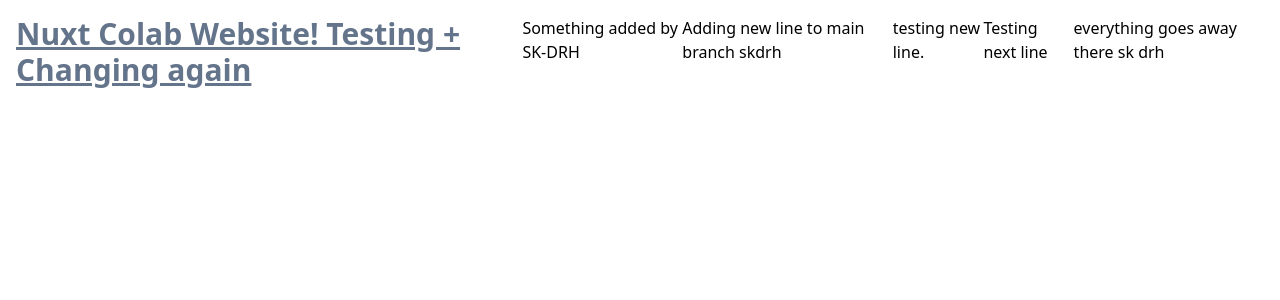
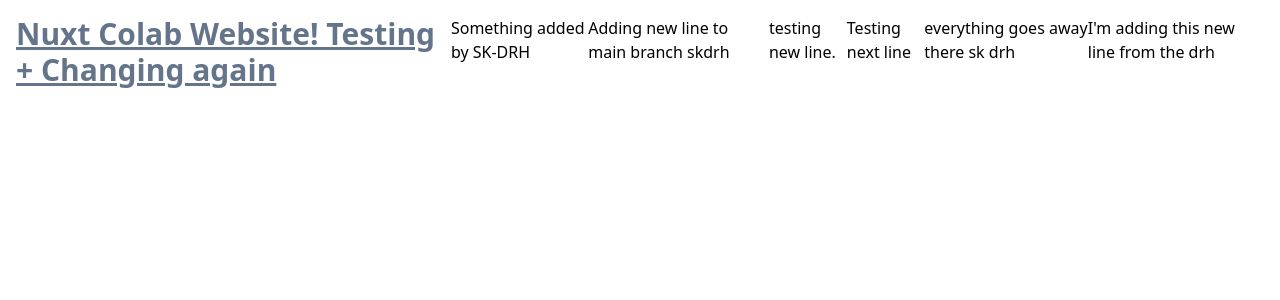
Before and after one commit to dragon-devs/colab-website, a Nuxt app: page / in a window 1280 px wide. Shown: the top 300 px of the page. Built offline with nearby package versions, Linux system fonts and the light colour scheme.

Commit message:
adding new line drh

```diff
--- a/pages/index.vue
+++ b/pages/index.vue
@@ -9,6 +9,8 @@
     <p>Testing next line</p>
     <p>everything goes away there sk drh</p>
 
+    <div>I'm adding this new line from the drh</div>
+
   </div>
 </template>
 
```
